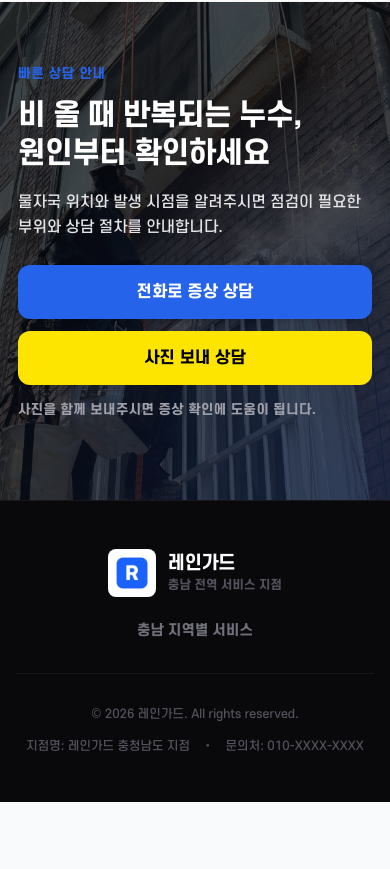
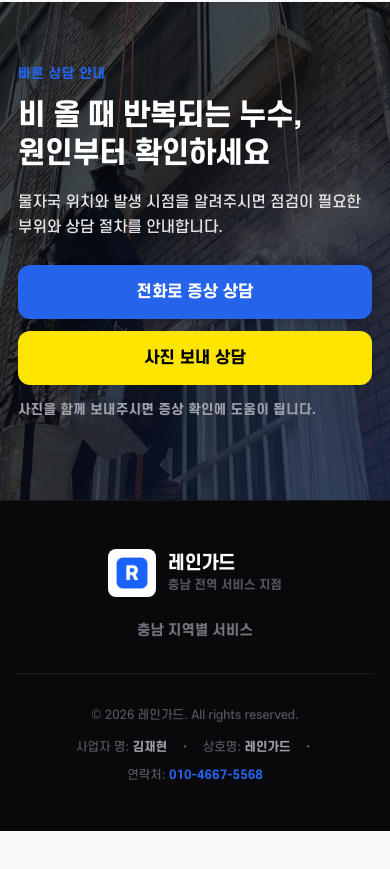
Before and after one commit to wogus5695-ctrl/Chungnam-rope-04, a Next.js app: page / in a window 390 px wide. Shown: the part 7720-8589 px from the top of the page. Built offline with nearby package versions, Linux system fonts and the light colour scheme.

Commit message:
feat: update Footer contact info and phone links

```diff
--- a/src/components/BottomSections.tsx
+++ b/src/components/BottomSections.tsx
@@ -849,12 +849,22 @@ export function Footer() {
           </div>
         </div>
 
-        <div className="flex flex-col md:flex-row items-center justify-between gap-4 pt-8 text-xs text-zinc-600">
+        <div className="flex flex-col md:flex-row items-center justify-between gap-4 pt-8 text-xs text-zinc-600 border-t border-zinc-900/50">
           <p>&copy; {new Date().getFullYear()} {siteConfig.brandName}. All rights reserved.</p>
-          <div className="flex items-center gap-3">
-            <span>지점명: {siteConfig.branchName}</span>
+          <div className="flex flex-wrap items-center justify-center gap-3 sm:gap-4">
+            <span>사업자 명: <strong className="text-zinc-400 font-semibold">김재현</strong></span>
             <span>&bull;</span>
-            <span>문의처: {siteConfig.phonePlaceholder}</span>
+            <span>상호명: <strong className="text-zinc-400 font-semibold">{siteConfig.brandName}</strong></span>
+            <span>&bull;</span>
+            <span>
+              연락처:{" "}
+              <a
+                href={`tel:${siteConfig.phonePlaceholder}`}
+                className="text-brand-accent hover:underline font-extrabold hover:text-brand-accent-hover transition-colors"
+              >
+                {siteConfig.phonePlaceholder}
+              </a>
+            </span>
           </div>
         </div>
       </div>
--- a/src/config/site.ts
+++ b/src/config/site.ts
@@ -3,7 +3,7 @@ import { SiteConfig } from "@/types";
 export const siteConfig: SiteConfig = {
   brandName: "레인가드",
   branchName: "레인가드 충청남도 지점",
-  phonePlaceholder: "010-XXXX-XXXX",
+  phonePlaceholder: "010-4667-5568",
   kakaoUrlPlaceholder: "https://open.kakao.com/o/placeholder",
   defaultTitle: "레인가드 충청남도 지점 | 창틀코킹, 빗물누수 전문",
   defaultDescription: "충청남도 전 지역 아파트/상가 창틀누수, 창틀코킹, 외벽누수 정밀 진단 및 시공 전문 레인가드입니다.",
```
